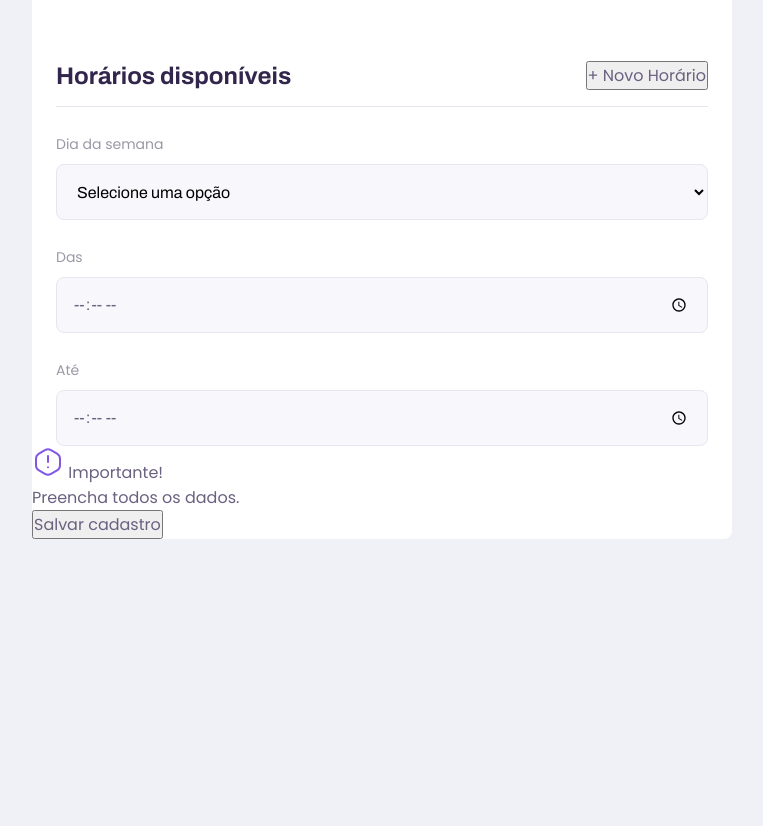
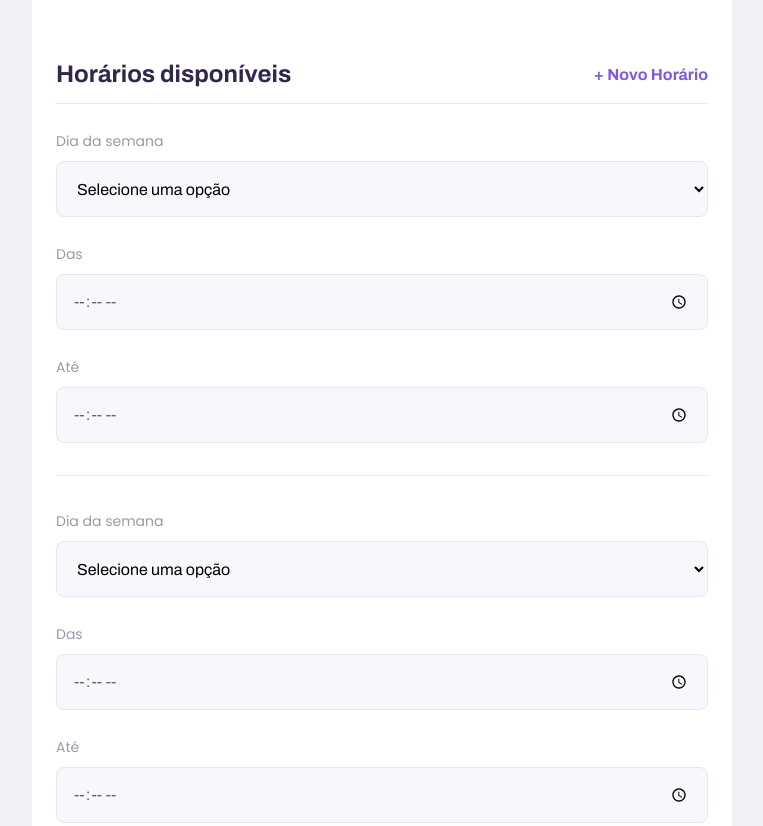
Before and after one commit to brunaoliveira/nlw, a plain HTML site: page give-classes.html in a window 1280 px wide. Shown: the part 1314-2140 px from the top of the page, without its empty margins (258-1021 px from the left). Before the commit the page ends 1853 px from the top, so only its background shows below. Drawn offline with Linux system fonts and the light colour scheme.

Commit message:
Complete desktop template

```diff
--- a/give-classes.html
+++ b/give-classes.html
@@ -87,6 +87,7 @@
                    <legend>Horários disponíveis
                        <button id="add-time">+ Novo Horário</button>
                    </legend>
+
                    <div class="schedule-item">
                        <div class="select-block">
                            <label for="weekday">Dia da semana</label>
@@ -112,6 +113,33 @@
                            <input type="time" name="time_to[]" required>
                        </div>
                    </div>
+
+                   <div class="schedule-item">
+                    <div class="select-block">
+                        <label for="weekday">Dia da semana</label>
+                        <!-- os colchetes significa que pode receber mais de um valor -->
+                        <select name="weekday[]" required>
+                            <option value="">Selecione uma opção</option>
+                            <option value="0">Domingo</option>
+                            <option value="1">Segunda-feira</option>
+                            <option value="2">Terça-feira</option>
+                            <option value="3">Quarta-feira</option>
+                            <option value="4">Quinta-feira</option>
+                            <option value="5">Sexta-feira</option>
+                            <option value="6">Sábado</option>
+                        </select>
+                    </div>
+
+                    <div class="input-block">
+                        <label for="time_from">Das</label>
+                        <input type="time" name="time_from[]" required>
+                    </div>
+                    <div class="input-block">
+                        <label for="time_to">Até</label>
+                        <input type="time" name="time_to[]" required>
+                    </div>
+                </div>
+
                </fieldset>
            </form>
 
--- a/styles/partials/page-give-classes.css
+++ b/styles/partials/page-give-classes.css
@@ -36,6 +36,24 @@
     border-bottom: 1px solid var(--color-line-in-white);
 }
 
+#page-give-classes fieldset legend button {
+    background: none;
+    border: 0;
+    color: var(--color-primary);
+
+    font: 700 1.6rem Archivo;
+
+    cursor: pointer;
+
+    transition: 0.2;
+}
+
+#page-give-classes fieldset legend button:hover {
+    /* vai subir -5px quando hover */
+    /* transform: translateY(-5px); */
+    color: var(--color-primary-dark);
+}
+
 #page-give-classes fieldset+fieldset {
     margin-top: 6.4rem;
 }
@@ -47,6 +65,59 @@
     margin-top: 2.4rem;
 }
 
+#page-give-classes main footer {
+    padding: 4rem 2.4rem;
+
+    background: var(--color-box-footer);
+    border-top: 1px solid var(--color-line-in-white);
+    margin-top: 6.4rem;
+}
+
+#page-give-classes main footer p {
+    display: flex;
+    align-items: center;
+    justify-content: center;
+
+    font-size: 1.4rem;
+    line-height: 2.4rem;
+
+    color: var(--color-text-complement);
+}
+
+#page-give-classes main footer p img {
+    margin-right: 2rem;
+}
+
+#page-give-classes main footer button {
+    width: 100%;
+    height: 5.6rem;
+    background: var(--color-secondary);
+    color: var(--color-button-text);
+    border: 0;
+    border-radius: .8rem;
+    cursor: pointer;
+    font: 700 1.6rem Archivo;
+
+    display: flex;
+    align-items: center;
+    justify-content: center;
+    text-decoration: none;
+    transition: 0.2s;
+    margin-top: 3.2rem;
+}
+
+#page-give-classes main footer button:hover {
+    background: var(--color-secondary-dark);
+}
+
+/* td schedule-item que tiver um schedule-item anterior a ele */
+.schedule-item+.schedule-item {
+    margin-top: 3.2rem;
+    padding-top: 3.2rem;
+
+    border-top: 1px solid var(--color-line-in-white);
+}
+
 @media (min-width: 700px) {
     #page-give-classes #conatiner {
         max-width: 100vw;
```
